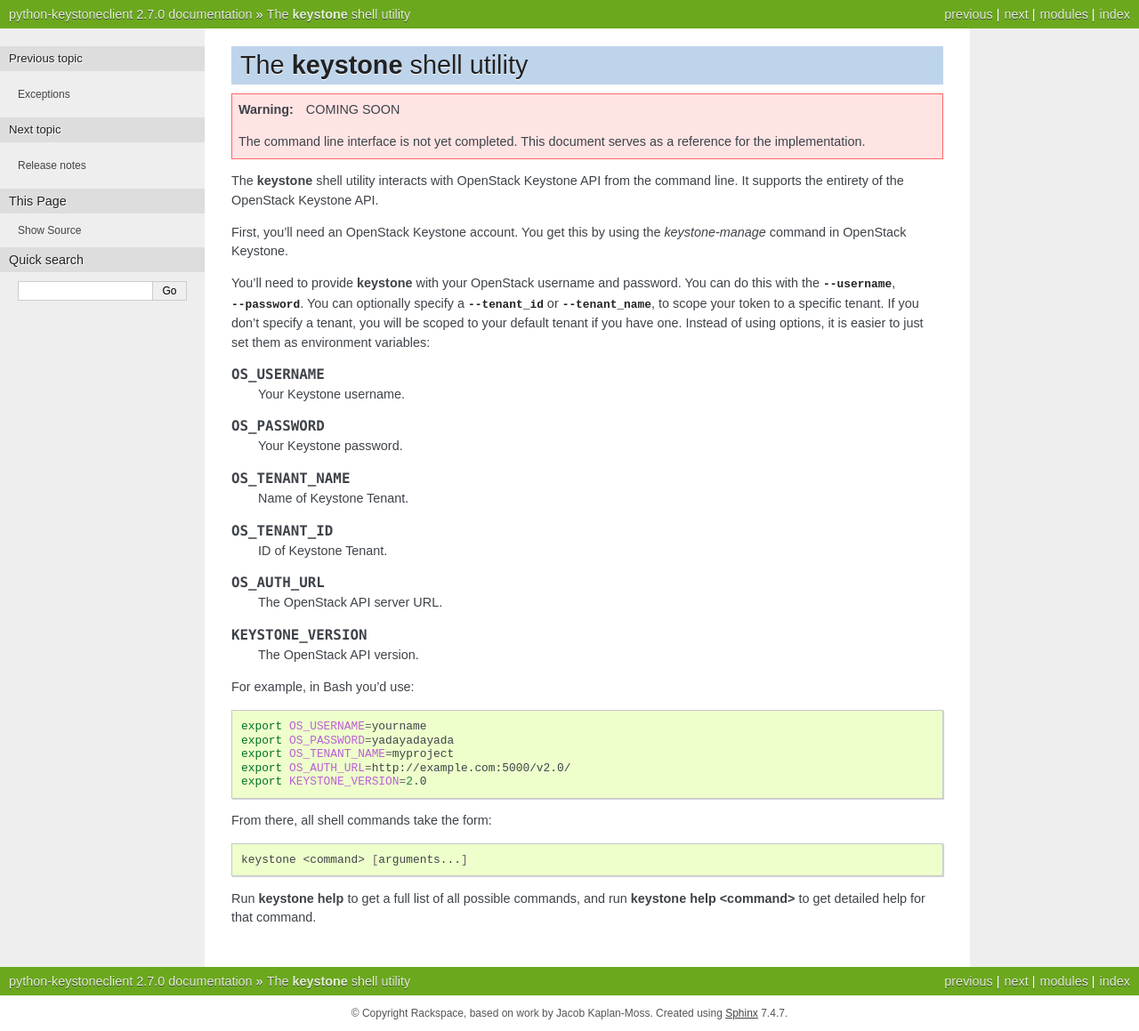
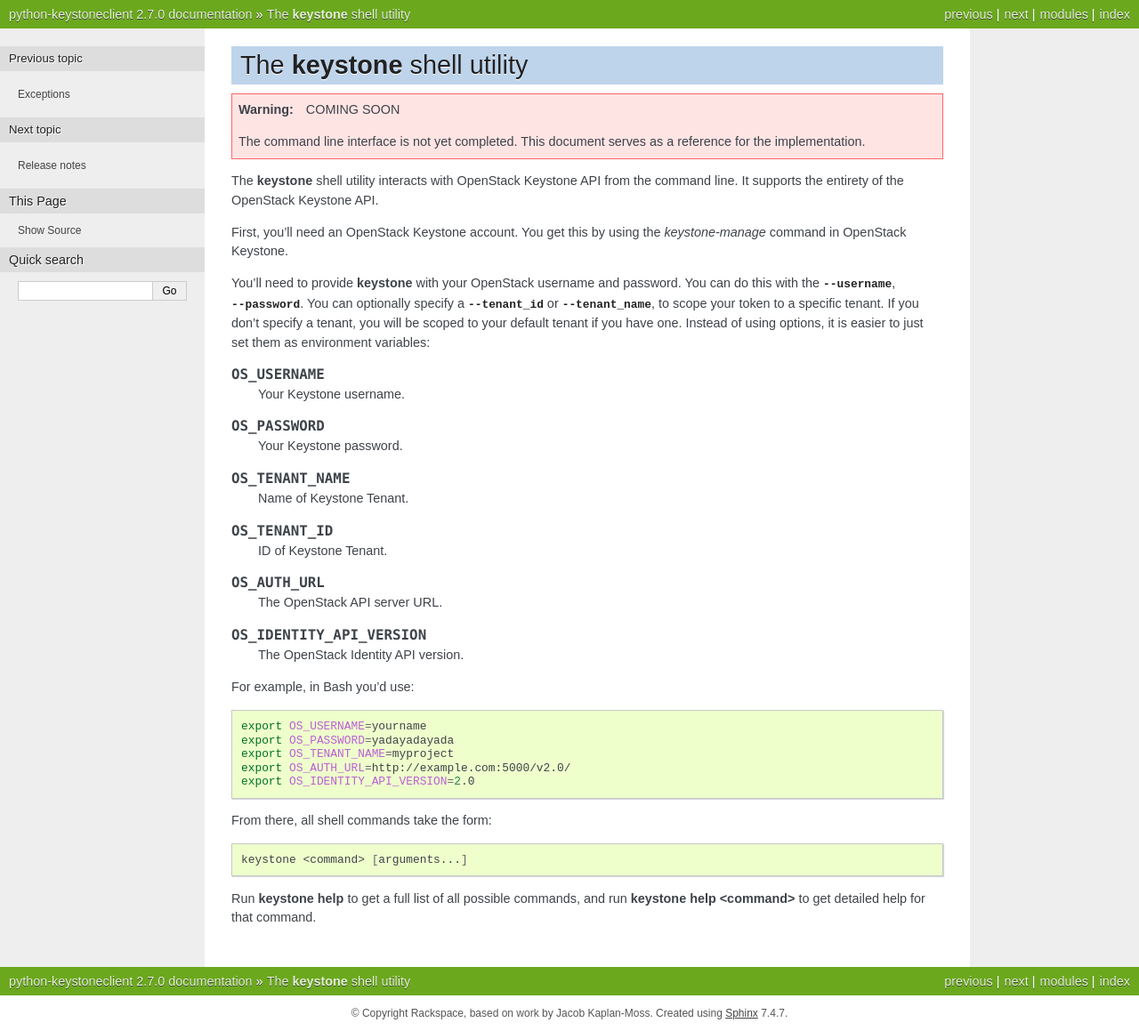
Before and after one commit to openstack/python-keystoneclient, a Sphinx documentation site: the page built from docs/shell.rst, in a window 1280 px wide. Shown: the whole page at 89% size. Built offline with Sphinx 7.4.7, drawn with Linux system fonts in a browser that asks for light colours.

Commit message:
Move --version to --identity_api_version
* Default to OS_IDENTITY_API_VERSION before KEYSTONE_VERSION
* Copy in 'env' function from python-novaclient hat supports multiple env var names
* Fixes bug 936162

Change-Id: I3b4013408465ea45788517cb31afb7fc652e6e95

```diff
--- a/README.rst
+++ b/README.rst
@@ -82,8 +82,9 @@
       --password PASSWORD        Defaults to env[OS_PASSWORD].
       --tenant_name TENANT_NAME  Defaults to env[OS_TENANT_NAME].
       --tenant_id TENANT_ID      Defaults to env[OS_TENANT_ID].
-      --url AUTH_URL             Defaults to env[OS_AUTH_URL] or
-      --version VERSION          Defaults to env[KEYSTONE_VERSION] or 2.0.
+      --url AUTH_URL             Defaults to env[OS_AUTH_URL].
+      --identity_api_version IDENTITY_API_VERSION
+                                 Defaults to env[OS_IDENTITY_API_VERSION] or 2.0.
       --region_name NAME         The region name in the Keystone Service
                                  Catalog to use after authentication.
                                  Defaults to env[KEYSTONE_REGION_NAME] or the
--- a/docs/shell.rst
+++ b/docs/shell.rst
@@ -42,9 +42,9 @@
 
     The OpenStack API server URL.
 
-.. envvar:: KEYSTONE_VERSION
+.. envvar:: OS_IDENTITY_API_VERSION
 
-    The OpenStack API version.
+    The OpenStack Identity API version.
 
 For example, in Bash you'd use::
 
@@ -52,7 +52,7 @@
     export OS_PASSWORD=yadayadayada
     export OS_TENANT_NAME=myproject
     export OS_AUTH_URL=http://example.com:5000/v2.0/
-    export KEYSTONE_VERSION=2.0
+    export OS_IDENTITY_API_VERSION=2.0
 
 From there, all shell commands take the form::
 
```
Also changed, not shown: 2 other files.
